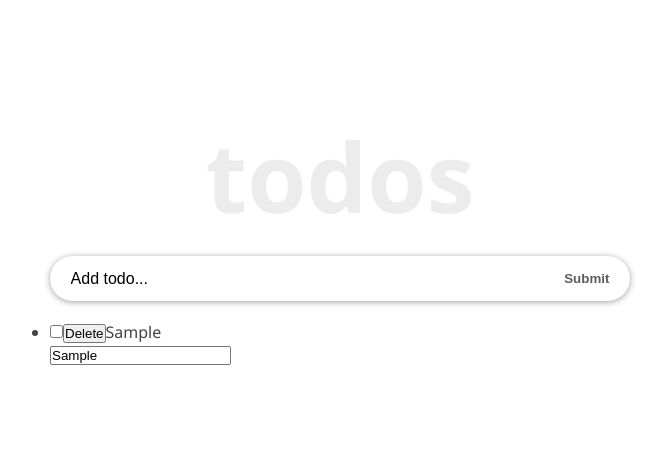
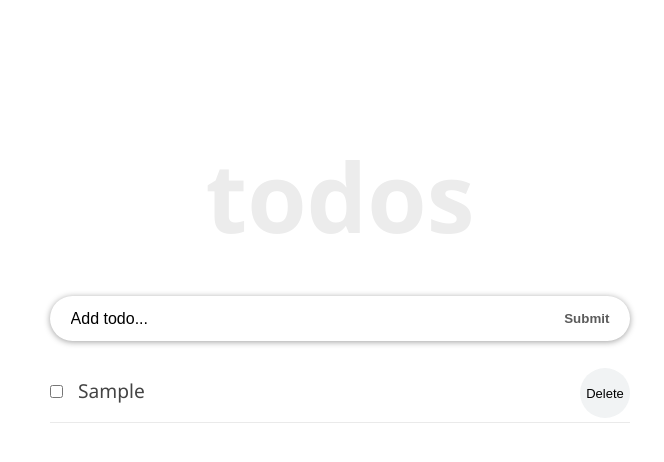
Before and after one commit to amare1990/todos-list-react, a React (Create React App) app: page / in a window 1280 px wide. Both pictures are taken after typing "Sample" into the empty fields and a click on the button "Submit". Shown: the top 462 px of the page, without its empty margins (300-964 px from the left). Built offline with nearby package versions, Linux system fonts and the light colour scheme.

Commit message:
Add styles for the todosList

```diff
--- a/src/components/Header.js
+++ b/src/components/Header.js
@@ -4,8 +4,13 @@ class Header extends React.Component {
 
 
   render() {
+    const headerStyle = {
+      padding: "20px 0",
+      lineHeight: "1.5em",
+    }
+
     return (
-      <header>
+      <header style={headerStyle}>
         <h1 style={{
         fontSize: "6rem",
         fontWeight: "600",
--- a/src/components/TodoItem.js
+++ b/src/components/TodoItem.js
@@ -1,4 +1,5 @@
-import React from "react"
+import React from "react";
+import styles from "./TodoItem.module.css"
 
 class TodoItem extends React.Component {
 
@@ -35,19 +36,28 @@ class TodoItem extends React.Component {
       editMode.display = 'none';
     }
 
+    const completedStyle = {
+      fontStyle: "italic",
+      color: "#595959",
+      opacity: 0.4,
+      textDecoration: "line-through",
+    }
+
     return (
-      <li>
-        <div onDoubleClick={this.handleEditing}>
+      <li className={styles.item}>
+        <div onDoubleClick={this.handleEditing} style= {viewMode}>
           <input
             type="checkbox"
+            className={styles.checkbox}
             checked={completed}
             onChange={() => this.props.handleChangeProps(id)}
           />
           <button onClick={() => this.props.deleteTodoProps(id)}>Delete</button>
-          <span>{title}</span>
+          <span style={this.props.todo.completed ? completedStyle : null}>{title}</span>
         </div>
         <input
           type="text"
+          style={editMode}
           value={title}
           onChange={(e)=> {this.props.setUpdate(e.target.value, id)}}
           onKeyDown={this.handleUpdatedDone}
--- /dev/null
+++ b/src/components/TodoItem.module.css
@@ -0,0 +1,23 @@
+.item {
+  font-size: 1.2rem;
+  list-style-type: none;
+  padding: 17px 0px;
+  border-bottom: 1px solid #eaeaea;
+}
+
+.checkbox {
+  margin-right: 15px;
+}
+
+.item button {
+  font-size: 13px;
+  background: #f1f3f4;
+  border: none;
+  cursor: pointer;
+  float: right;
+  outline: none;
+  border-radius: 100px;
+  height: 50px;
+  width: 50px;
+  margin: -10px 0 0 10px;
+}
```
